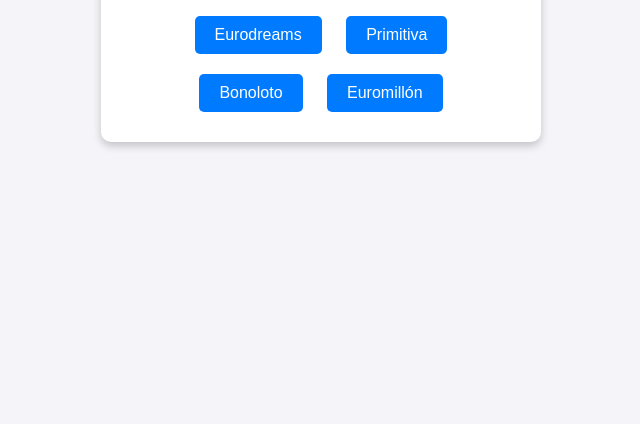
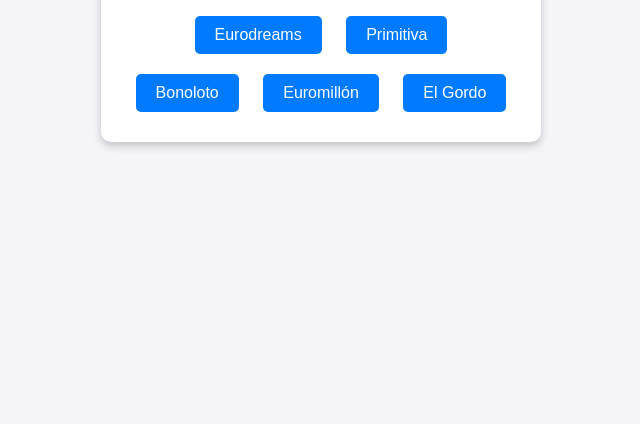
Before and after one commit to rafa794/Ialeatorio, a plain HTML site: page index.html in a window 1280 px wide. Shown: the part 376-800 px from the top of the page, without its empty margins (319-959 px from the left). Drawn offline with Linux system fonts and the light colour scheme.

Commit message:
Add el Gordo html

```diff
--- a/index.html
+++ b/index.html
@@ -14,6 +14,7 @@
             <button onclick="generatePrimitiva()">Primitiva</button>
             <button onclick="generateBonoloto()">Bonoloto</button>
             <button onclick="generateEuromillon()">Euromillón</button>
+            <button onclick="generateElGordo()">El Gordo</button>
         </div>
         <div id="result" class="result"></div>
     </div>
```
